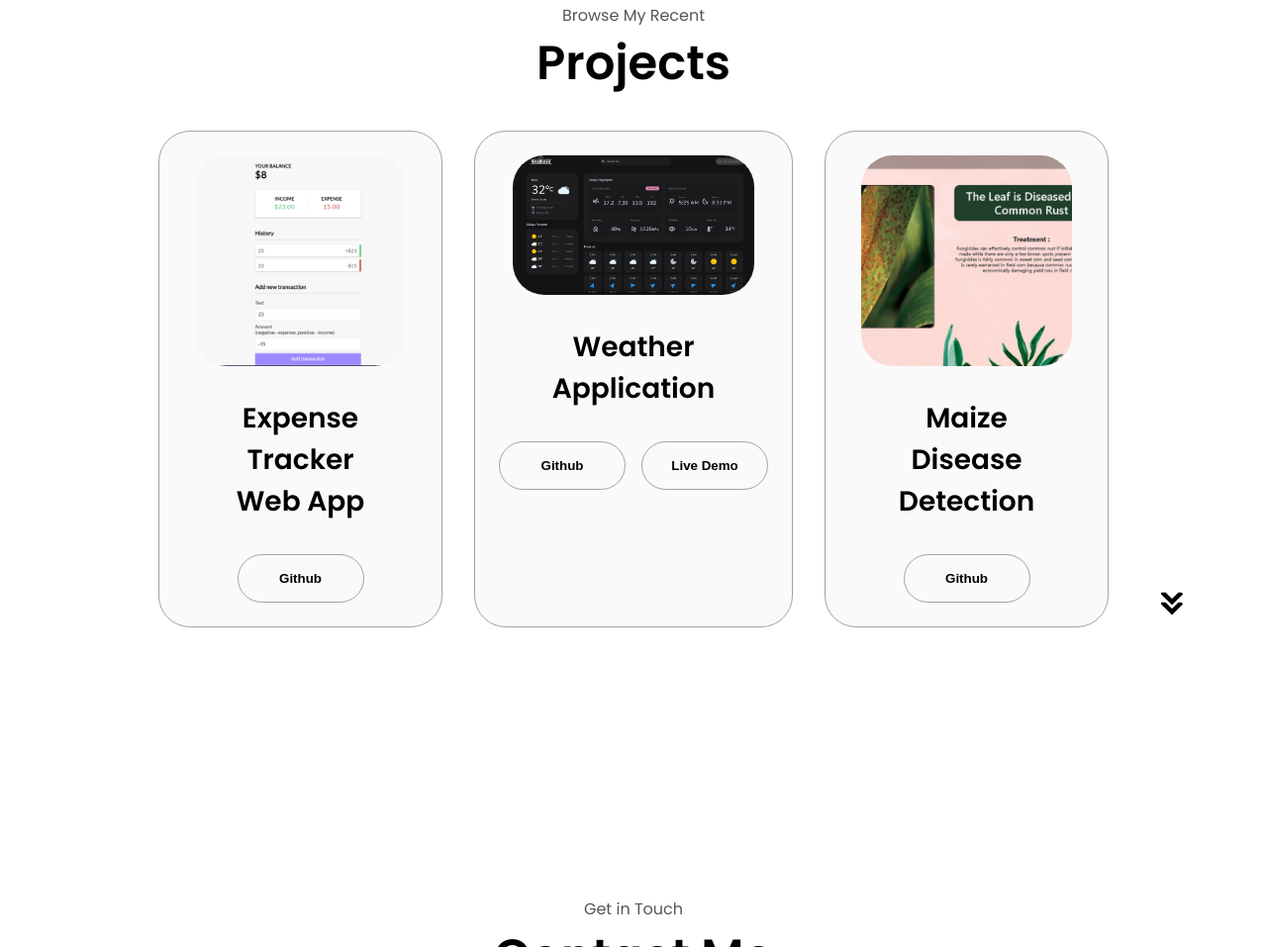
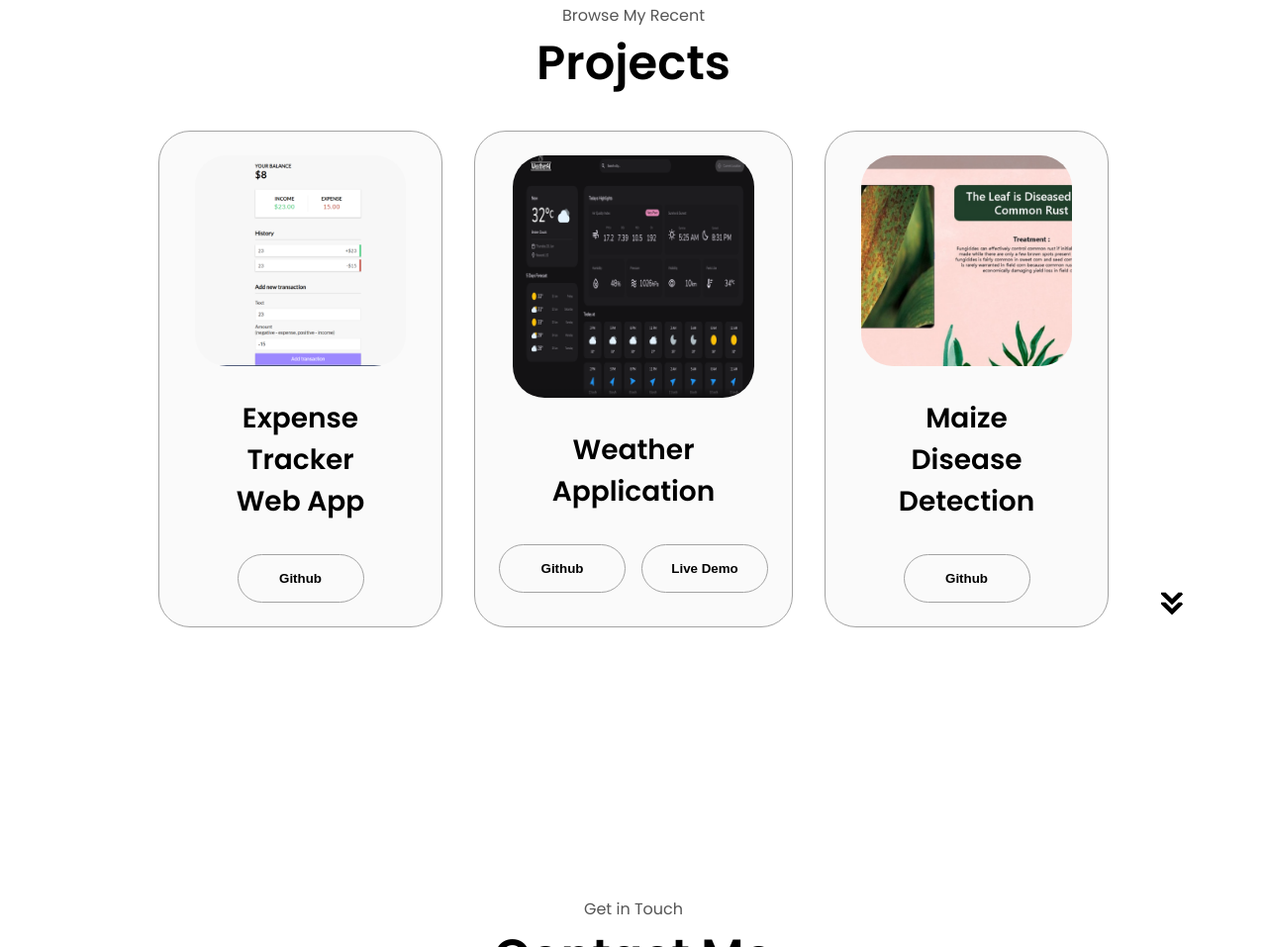
Before and after one commit to khushijain26/khushijain.github.io, a plain HTML site: page index.html in a window 1280 px wide. Shown: the part 3095-4052 px from the top of the page at 99% size. Drawn offline with Linux system fonts and the light colour scheme.

Commit message:
Update index.html

```diff
--- a/index.html
+++ b/index.html
@@ -293,7 +293,7 @@
           <div class="details-container color-container">
             <div class="article-container">
               <img
-                src="./assets/Project 2.png"
+                src="./assets/Project_2.png"
                 alt="Project 2"
                 class="project-img"
               />
```
